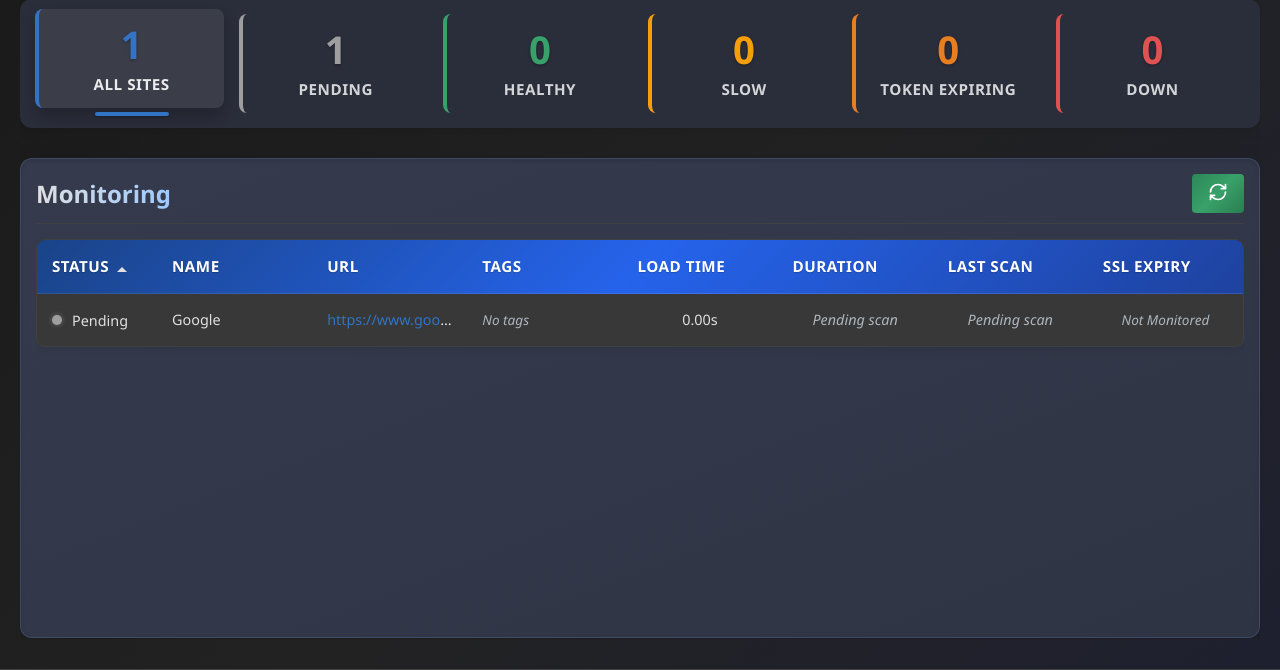
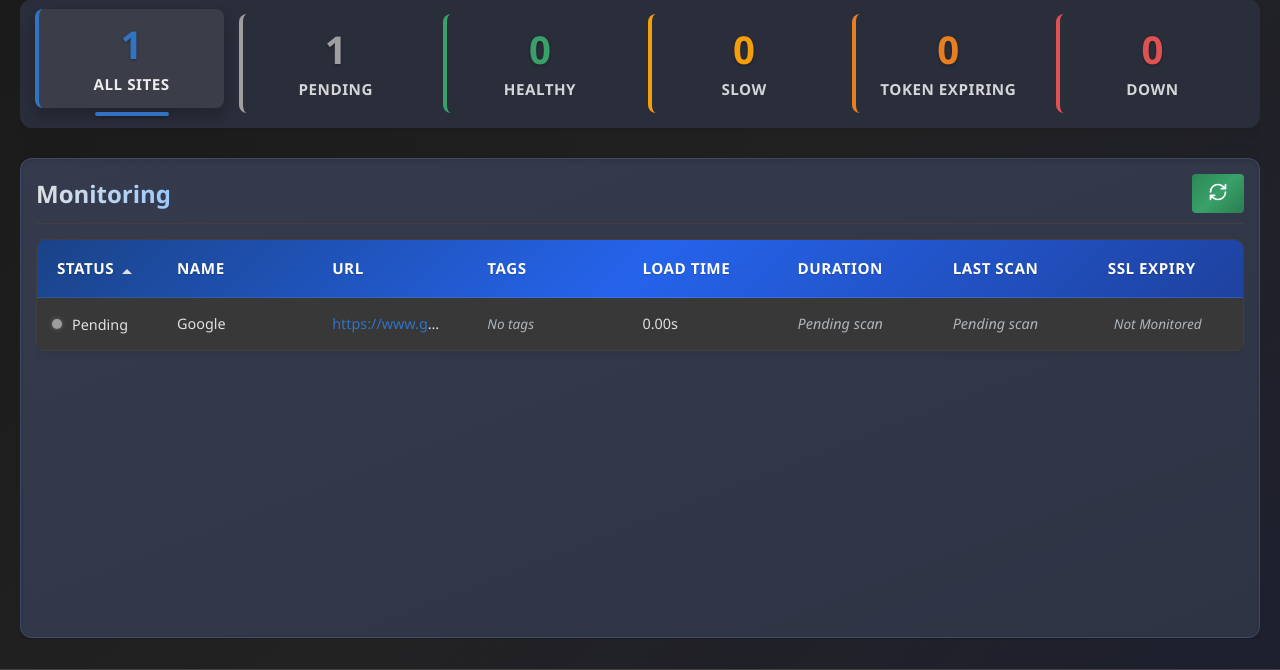
Before and after one commit to DarthTigerson/Simple-Site-Monitor, a FastAPI app: page / in a window 1280 px wide. Shown: the part 81-751 px from the top of the page. Run offline with FastAPI, Linux system fonts and the light colour scheme; data that the repository does not hold is empty.

Commit message:
home page update

```diff
--- a/static/css/home.css
+++ b/static/css/home.css
@@ -351,8 +351,8 @@ html, body {
 
 .logs-table th {
     background-color: transparent;
-    padding: 16px 20px; /* Increased padding */
-    text-align: left; /* All headers left-aligned */
+    padding: 16px 20px !important;
+    text-align: left !important;
     font-weight: 600;
     color: white;
     text-shadow: 0 1px 1px rgba(0, 0, 0, 0.2);
@@ -365,13 +365,13 @@ html, body {
 }
 
 .logs-table td {
-    padding: 12px 20px; /* Increased horizontal padding */
+    padding: 12px 20px !important;
     border-bottom: 1px solid rgba(100, 130, 180, 0.1);
     color: var(--text-color);
     vertical-align: middle;
     height: 56px; /* Slightly taller rows */
     font-size: 0.9rem;
-    text-align: left; /* All cells left-aligned */
+    text-align: left !important;
 }
 
 .logs-table th.sortable {
@@ -1356,7 +1356,7 @@ th.sorting-desc .sort-icon:after {
 
 /* Headers alignment */
 .logs-table th {
-    text-align: center;
+    text-align: left !important;
 }
 
 /* Status column */
@@ -1496,3 +1496,58 @@ th.sorting-desc .sort-icon:after {
 .logs-table thead tr {
     background: linear-gradient(135deg, #1a4387 0%, #2563eb 50%, #1e429f 100%);
 }
+
+/* Ensure ALL table headers are left-aligned */
+.logs-table th {
+    text-align: left !important;
+}
+
+/* Ensure ALL table cells are left-aligned */
+.logs-table td {
+    text-align: left !important;
+}
+
+/* Specifically target columns that might have overriding styles */
+.logs-table th:nth-child(1),
+.logs-table th:nth-child(2),
+.logs-table th:nth-child(3),
+.logs-table th:nth-child(4),
+.logs-table th:nth-child(5),
+.logs-table th:nth-child(6),
+.logs-table th:nth-child(7),
+.logs-table td:nth-child(1),
+.logs-table td:nth-child(2),
+.logs-table td:nth-child(3),
+.logs-table td:nth-child(4),
+.logs-table td:nth-child(5),
+.logs-table td:nth-child(6),
+.logs-table td:nth-child(7) {
+    text-align: left !important;
+}
+
+/* Ensure sort headers contain flex elements that are left-aligned */
+.sort-header {
+    display: flex;
+    align-items: center;
+    justify-content: flex-start !important;
+}
+
+/* Apply consistent padding for better alignment */
+.logs-table th {
+    padding: 16px 20px !important;
+}
+
+.logs-table td {
+    padding: 12px 20px !important;
+}
+
+/* Target specific status column to ensure proper alignment with status indicator */
+.logs-table td:first-child {
+    padding-left: 35px !important;
+    position: relative;
+}
+
+/* Add subtle zebra striping for better row distinction */
+.log-row:nth-child(even) {
+    background-color: rgba(255, 255, 255, 0.02);
+}
```
